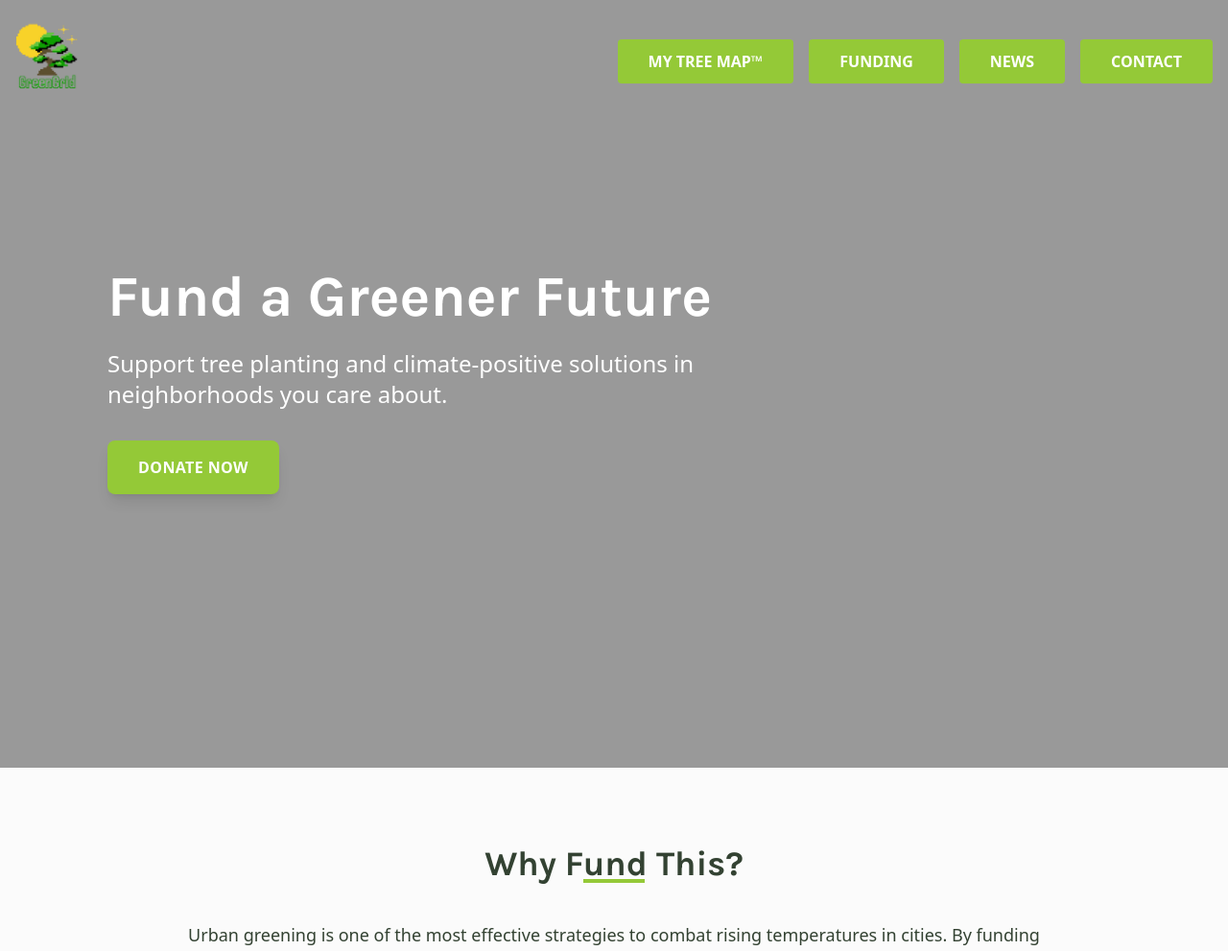
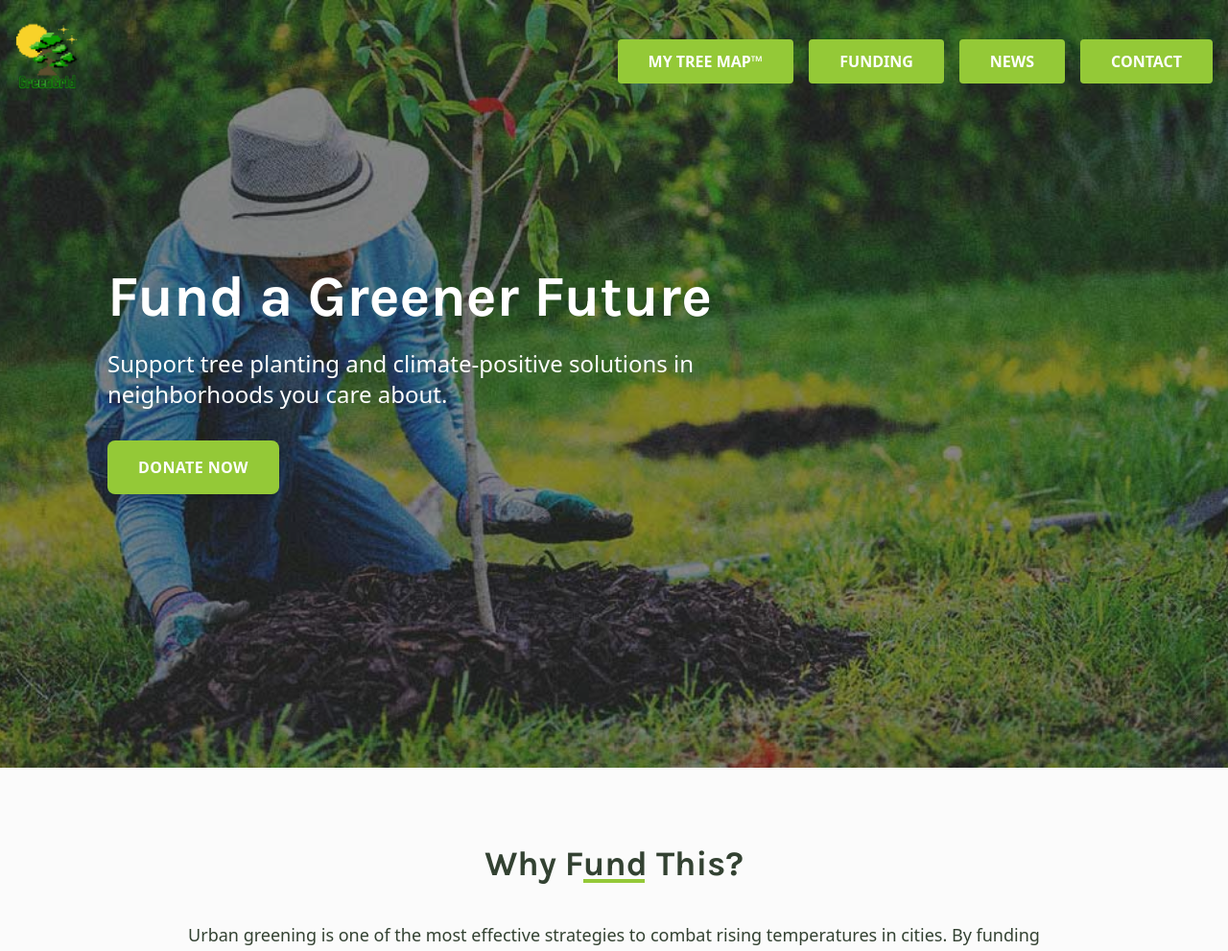
Before and after one commit to besque/colossus2.0_LGTM, a Flask app: page /funding in a window 1280 px wide. Shown: the top 991 px of the page at 96% size. Run offline with Flask 3, Linux system fonts and the light colour scheme; some libraries are stand-ins or nearby versions; some web fonts are replaced.

Commit message:
FUNDING BG FIXED
fixed the funding bg

```diff
--- a/templates/funding.html
+++ b/templates/funding.html
@@ -6,12 +6,15 @@
 
 {% block content %}
 <!-- Hero Section -->
-<section id="funding-hero" class="relative h-screen flex items-center justify-start overflow-hidden bg-cover bg-center" style="background-image: url('{{ url_for('static', filename='img/newtree.jpg') }}');">
+<section id="funding-hero" class="relative h-screen flex items-center justify-start overflow-hidden">
+    <!-- Background image with dark overlay -->
+    <div class="absolute inset-0 z-0">
+        <img src="{{ url_for('static', filename='img/newtree.jpg') }}" alt="Tree Planting" class="w-full h-full object-cover">
+        <div class="absolute inset-0 bg-black opacity-40"></div>
+    </div>
 
-    <!-- Dark overlay using bg-gradient instead of absolute -->
-    <div class="w-full h-full bg-black bg-opacity-40 flex items-center">
     <!-- Content -->
-        <div class="container mx-auto px-4 ml-[10%] md:ml-24">
+    <div class="container mx-auto px-4 ml-[10%] md:ml-24 relative z-10">
         <div class="max-w-2xl">
             <h1 class="text-4xl md:text-5xl lg:text-6xl font-bold text-white leading-tight mb-6">
                 Fund a Greener Future
@@ -24,7 +27,6 @@
                 <span class="relative z-10">Donate Now</span>
                 <span class="absolute inset-0 bg-gradient-to-r from-primary-green to-secondary-green opacity-0 group-hover:opacity-100 transition-opacity duration-300"></span>
             </a>
-            </div>
         </div>
     </div>
 </section>
```
Lines whose indentation alone changed are shown as unchanged.
